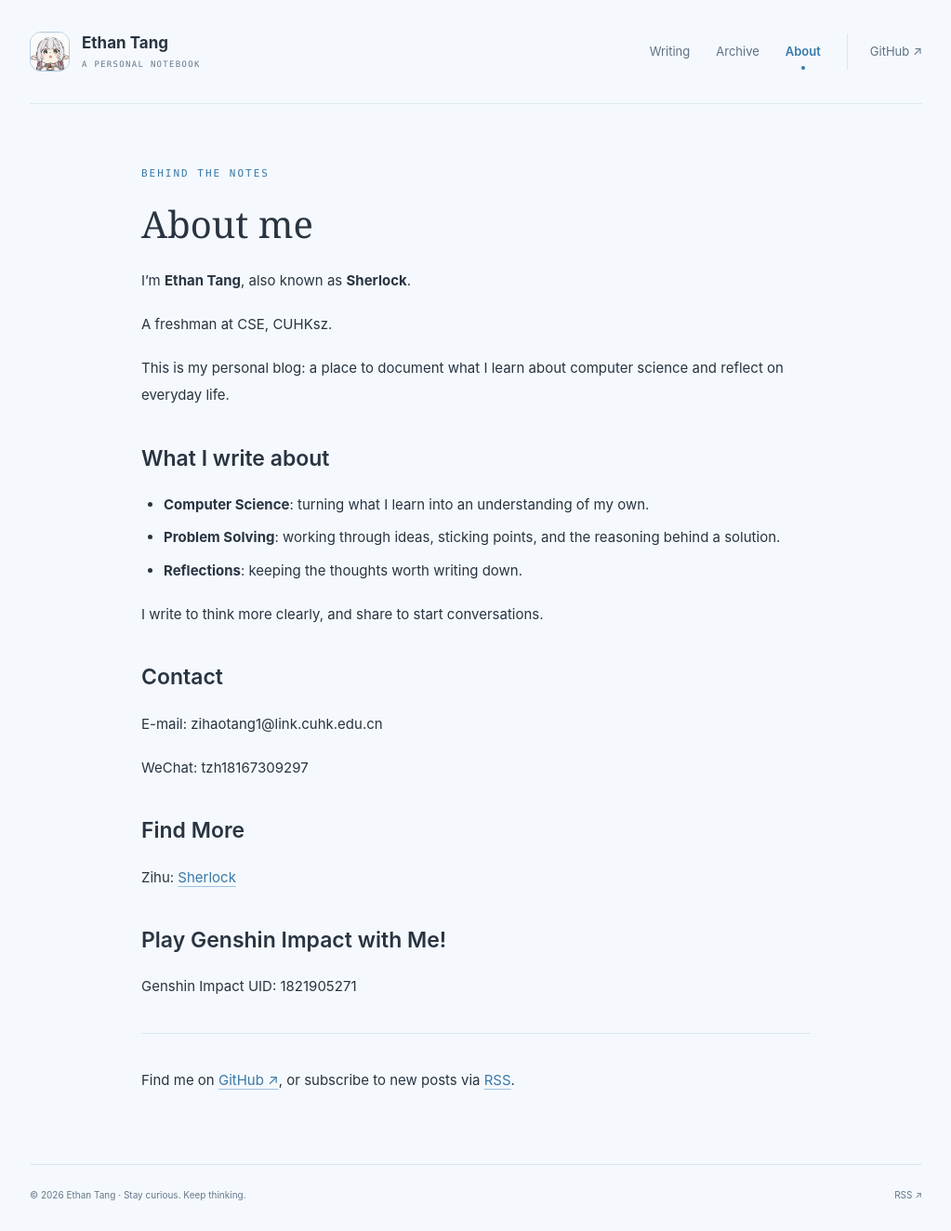
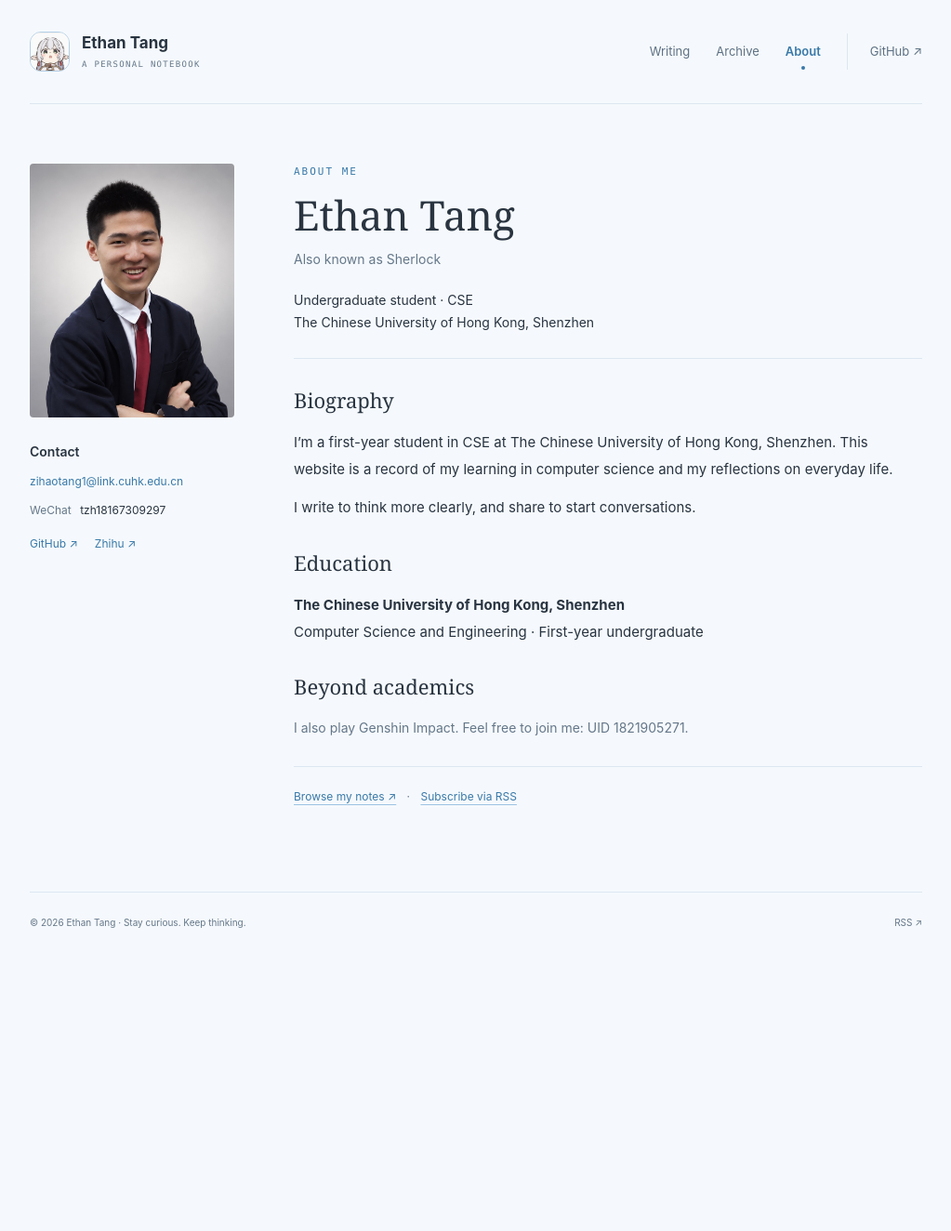
Before and after one commit to ethanzihao/ethanzihao.github.io, a Jekyll site: the page built from about.md, in a window 1280 px wide. Shown: the whole page at 93% size, without its empty margins (128-1151 px from the left). Built offline with Jekyll 4.4.1, drawn with Linux system fonts in a browser that asks for light colours; after the commit the page ends 1031 px from its top, so only the background shows below that.

Commit message:
Redesign About page with portrait and academic profile

```diff
--- a/about.md
+++ b/about.md
@@ -1,35 +1,45 @@
 ---
-layout: page
+layout: default
 title: About me
-eyebrow: BEHIND THE NOTES
+description: Ethan Tang, a first-year CSE student at The Chinese University of Hong Kong, Shenzhen.
 nav: about
 permalink: /about/
 ---
-I’m **Ethan Tang**, also known as **Sherlock**.
-
-A freshman at CSE, CUHKsz.
-
-This is my personal blog: a place to document what I learn about computer science and reflect on everyday life.
-
-## What I write about
-
-- **Computer Science**: turning what I learn into an understanding of my own.
-- **Problem Solving**: working through ideas, sticking points, and the reasoning behind a solution.
-- **Reflections**: keeping the thoughts worth writing down.
-
-I write to think more clearly, and share to start conversations.
-
-## Contact
-E-mail: zihaotang1@link.cuhk.edu.cn
-
-WeChat: tzh18167309297
-
-## Find More
-Zihu: [Sherlock](https://www.zhihu.com/people/sherlock-41-52-28)
-
-## Play Genshin Impact with Me!
-Genshin Impact UID: 1821905271
-
----
-
-Find me on [GitHub ↗](https://github.com/ethanzihao), or subscribe to new posts via [RSS]({{ '/feed.xml' | relative_url }}).
+<article class="academic-profile">
+  <aside class="profile-sidebar" aria-label="Portrait and contact information">
+    <img class="profile-portrait" src="{{ '/assets/images/ethan-tang.jpg' | relative_url }}" alt="Portrait of Ethan Tang" width="824" height="1024">
+    <section class="profile-contact" aria-labelledby="contact-heading">
+      <h2 id="contact-heading">Contact</h2>
+      <a href="mailto:zihaotang1@link.cuhk.edu.cn">zihaotang1@link.cuhk.edu.cn</a>
+      <p><span>WeChat</span> tzh18167309297</p>
+      <div class="profile-links">
+        <a href="https://github.com/ethanzihao">GitHub ↗</a>
+        <a href="https://www.zhihu.com/people/sherlock-41-52-28">Zhihu ↗</a>
+      </div>
+    </section>
+  </aside>
+  <div class="profile-main">
+    <header class="profile-heading">
+      <p class="eyebrow">ABOUT ME</p>
+      <h1>Ethan Tang</h1>
+      <p class="profile-alias">Also known as Sherlock</p>
+      <p class="profile-affiliation">Undergraduate student · CSE<br>The Chinese University of Hong Kong, Shenzhen</p>
+    </header>
+    <div class="prose profile-bio">
+      <section aria-labelledby="biography-heading">
+        <h2 id="biography-heading">Biography</h2>
+        <p>I’m a first-year student in CSE at The Chinese University of Hong Kong, Shenzhen. This website is a record of my learning in computer science and my reflections on everyday life.</p>
+        <p>I write to think more clearly, and share to start conversations.</p>
+      </section>
+      <section aria-labelledby="education-heading">
+        <h2 id="education-heading">Education</h2>
+        <p><strong>The Chinese University of Hong Kong, Shenzhen</strong><br>Computer Science and Engineering · First-year undergraduate</p>
+      </section>
+      <section class="profile-personal" aria-labelledby="personal-heading">
+        <h2 id="personal-heading">Beyond academics</h2>
+        <p>I also play Genshin Impact. Feel free to join me: <span class="profile-uid">UID 1821905271</span>.</p>
+      </section>
+      <p class="profile-notes"><a href="{{ '/archive/' | relative_url }}">Browse my notes ↗</a><span aria-hidden="true"> · </span><a href="{{ '/feed.xml' | relative_url }}">Subscribe via RSS</a></p>
+    </div>
+  </div>
+</article>
--- a/assets/css/style.css
+++ b/assets/css/style.css
@@ -657,6 +657,117 @@ main {
   margin-bottom:12px;
 }
 
+.academic-profile {
+  display:grid;
+  grid-template-columns:220px minmax(0,1fr);
+  gap:64px;
+  padding:64px 0 20px;
+}
+
+.profile-portrait {
+  display:block;
+  width:100%;
+  height:auto;
+  border-radius:4px;
+}
+
+.profile-contact {
+  margin-top:25px;
+  font-size:12px;
+  overflow-wrap:anywhere;
+}
+
+.profile-contact h2 {
+  margin:0 0 10px;
+  font-size:14px;
+  font-weight:600;
+}
+
+.profile-contact a {
+  color:var(--green);
+  text-underline-offset:4px;
+}
+
+.profile-contact a:hover {
+  text-decoration:underline;
+}
+
+.profile-contact p {
+  margin:10px 0;
+}
+
+.profile-contact p span {
+  color:var(--muted);
+  margin-right:6px;
+}
+
+.profile-links {
+  display:flex;
+  flex-wrap:wrap;
+  gap:18px;
+  margin-top:16px;
+}
+
+.profile-heading {
+  padding-bottom:26px;
+  border-bottom:1px solid var(--line);
+}
+
+.profile-heading .eyebrow {
+  margin-bottom:10px;
+}
+
+.profile-heading h1 {
+  font-family:var(--serif);
+  font-size:clamp(34px,4vw,44px);
+  font-weight:500;
+  line-height:1.2;
+  margin:0 0 10px;
+}
+
+.profile-alias {
+  color:var(--muted);
+  font-size:14px;
+  margin:0;
+}
+
+.profile-affiliation {
+  font-size:14px;
+  margin:20px 0 0;
+}
+
+.profile-bio h2 {
+  font-family:var(--serif);
+  font-size:22px;
+  font-weight:500;
+  margin-top:28px;
+}
+
+.profile-bio p {
+  margin:12px 0;
+}
+
+.profile-personal p {
+  color:var(--muted);
+  font-size:14px;
+}
+
+.profile-uid {
+  white-space:nowrap;
+}
+
+.profile-bio .profile-notes {
+  border-top:1px solid var(--line);
+  margin-top:28px;
+  padding-top:20px;
+  font-size:12px;
+}
+
+.profile-notes span {
+  margin:0 8px;
+  color:var(--muted);
+}
+
 .archive-intro {
   color:var(--muted);
 }
@@ -729,6 +840,18 @@ main {
 }
 
 @media(max-width:700px) {
+  .academic-profile {
+    grid-template-columns:1fr;
+    gap:32px;
+    padding-top:36px;
+  }
+  .profile-portrait {
+    width:180px;
+    max-width:100%;
+  }
+  .profile-contact {
+    margin-top:20px;
+  }
   .site-shell {
     padding:0 24px;
   }
```
Also changed, not shown: assets/images/ethan-tang.jpg (added).
